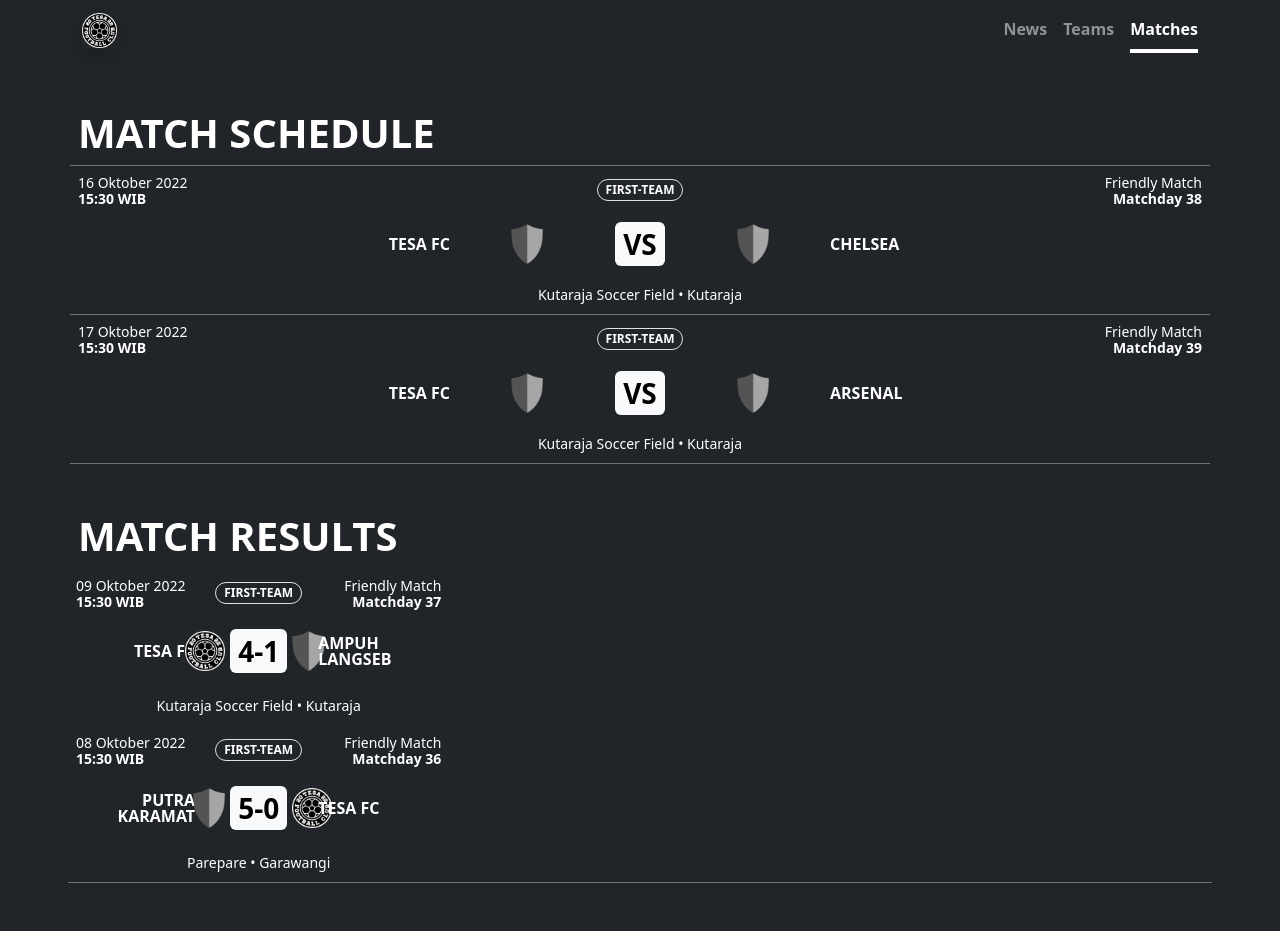
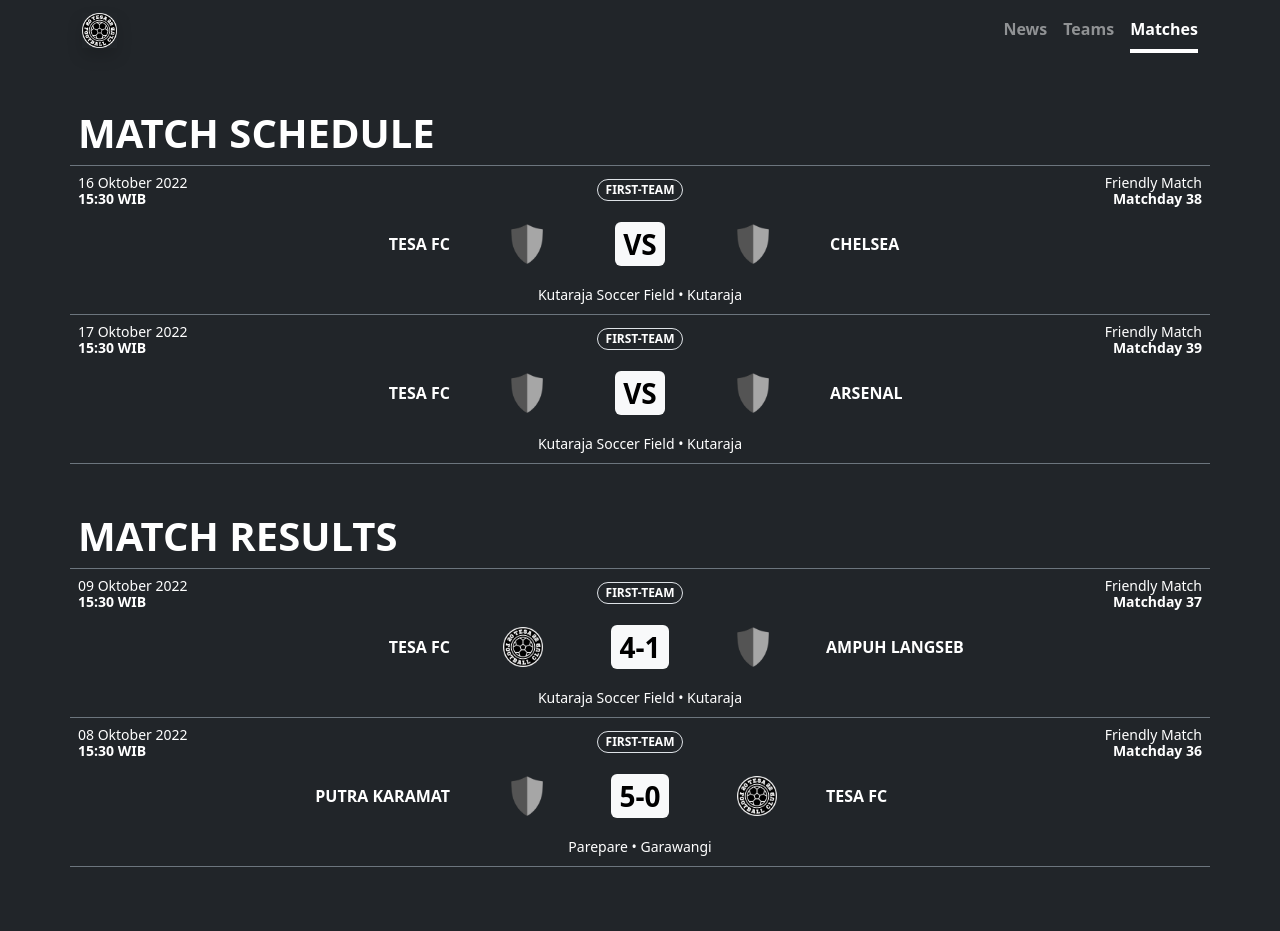
Before and after one commit to tesafc/tesafc.github.io, a Jekyll site: the page built from matches.html, in a window 1280 px wide. Built offline with Jekyll 4.4.1, drawn with Linux system fonts in a browser that asks for light colours.

Commit message:
Update matches.html

```diff
--- a/matches.html
+++ b/matches.html
@@ -56,8 +56,8 @@
     <div class="row row-cols-1 g-0">
       {% for match in results reversed %}
       <div class="col">
-        <div class="row row-cols-3 g-1 card text-bg-dark border-0 border-secondary border-bottom rounded-0 px-0">
-          <div class="card-header d-flex justify-content-between bg-transparent border-0 px-2">
+        <div class="card text-bg-dark border-0 border-secondary border-bottom rounded-0 px-0">
+          <div class="row row-cols-3 g-1 card-header d-flex justify-content-between bg-transparent border-0 px-2">
             <div class="col">
               <p class="card-text text-start text-capitalize mb-0 lh-1"><small>{{ match.time }}</small></p>
               <p class="card-text text-start text-uppercase fw-bolder mb-0 lh-1"><small>{{ match.kick-off }}</small></p>
```
